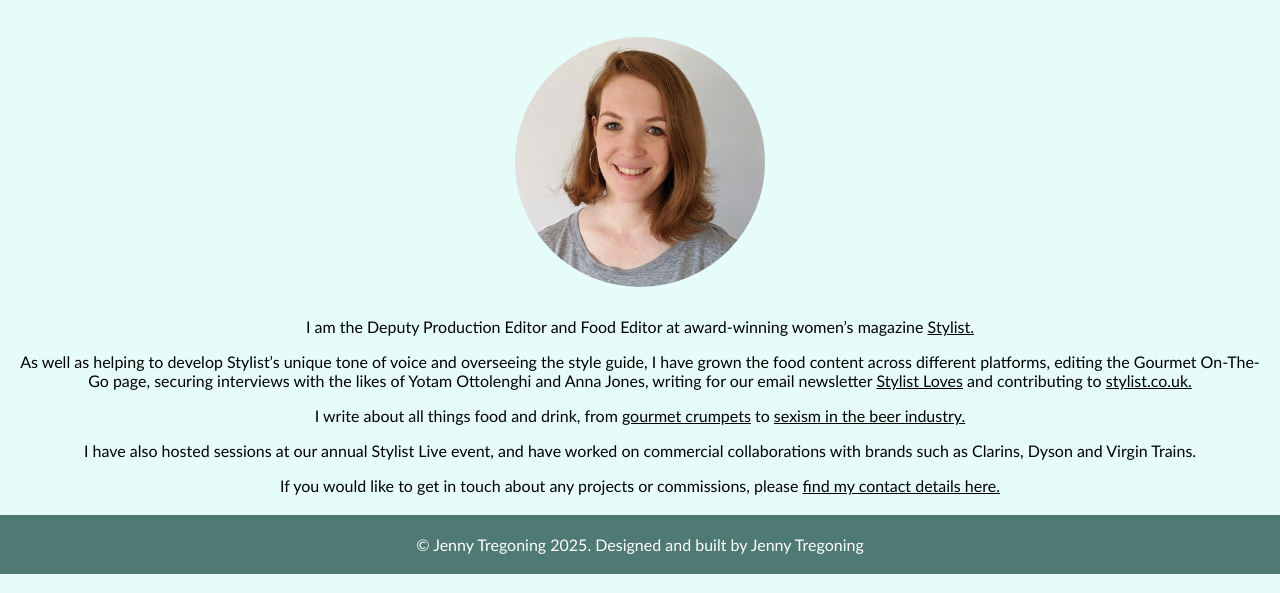
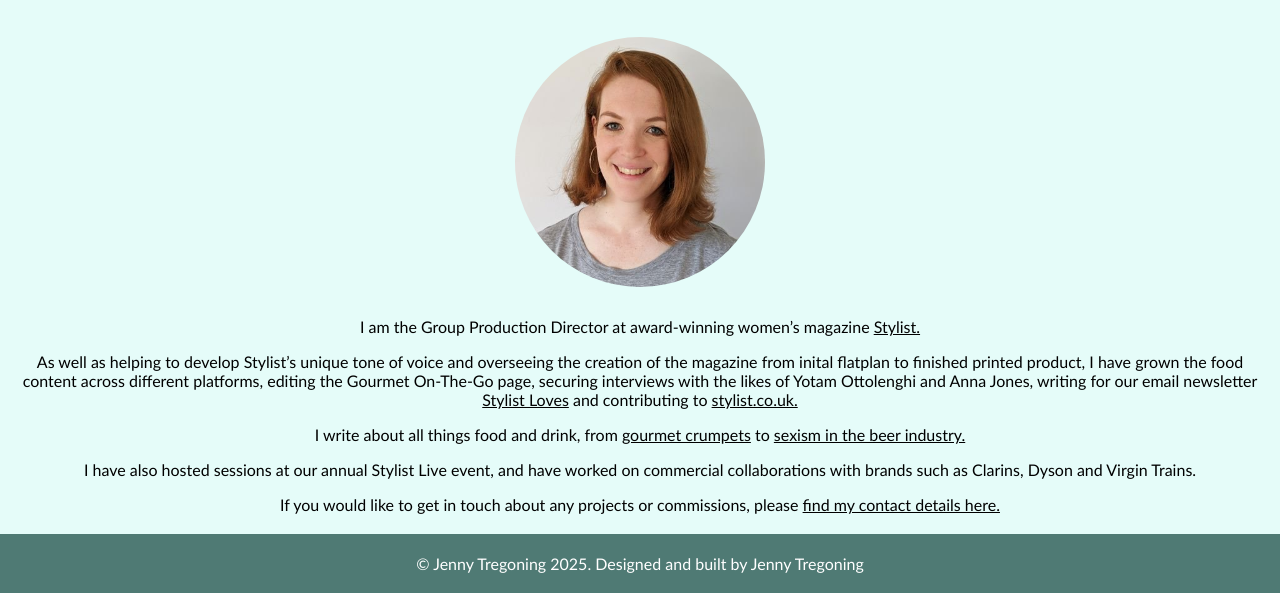
Before and after one commit to jennytregoning/jennytregoning.github.io, a plain HTML site: page index.html in a window 1280 px wide. Shown: the part 330-923 px from the top of the page. Drawn offline with nearby package versions, Linux system fonts and the light colour scheme; a web font is replaced by a local one.

Commit message:
Update index.html

```diff
--- a/index.html
+++ b/index.html
@@ -23,13 +23,12 @@
       <h4>About me</h4>
       <img src="images/jenny.jpg" alt="Jenny Tregoning" class="profile" />
       <p>
-        I am the Deputy Production Editor and Food Editor at award-winning
-        women’s magazine
+        I am the Group Production Director at award-winning women’s magazine
         <a href="https://www.stylist.co.uk/" target="_blank">Stylist.</a>
       </p>
       <p>
         As well as helping to develop Stylist’s unique tone of voice and
-        overseeing the style guide, I have grown the food content across
+        overseeing the creation of the magazine from inital flatplan to finished printed product, I have grown the food content across
         different platforms, editing the Gourmet On-The-Go page, securing
         interviews with the likes of Yotam Ottolenghi and Anna Jones, writing
         for our email newsletter
```
